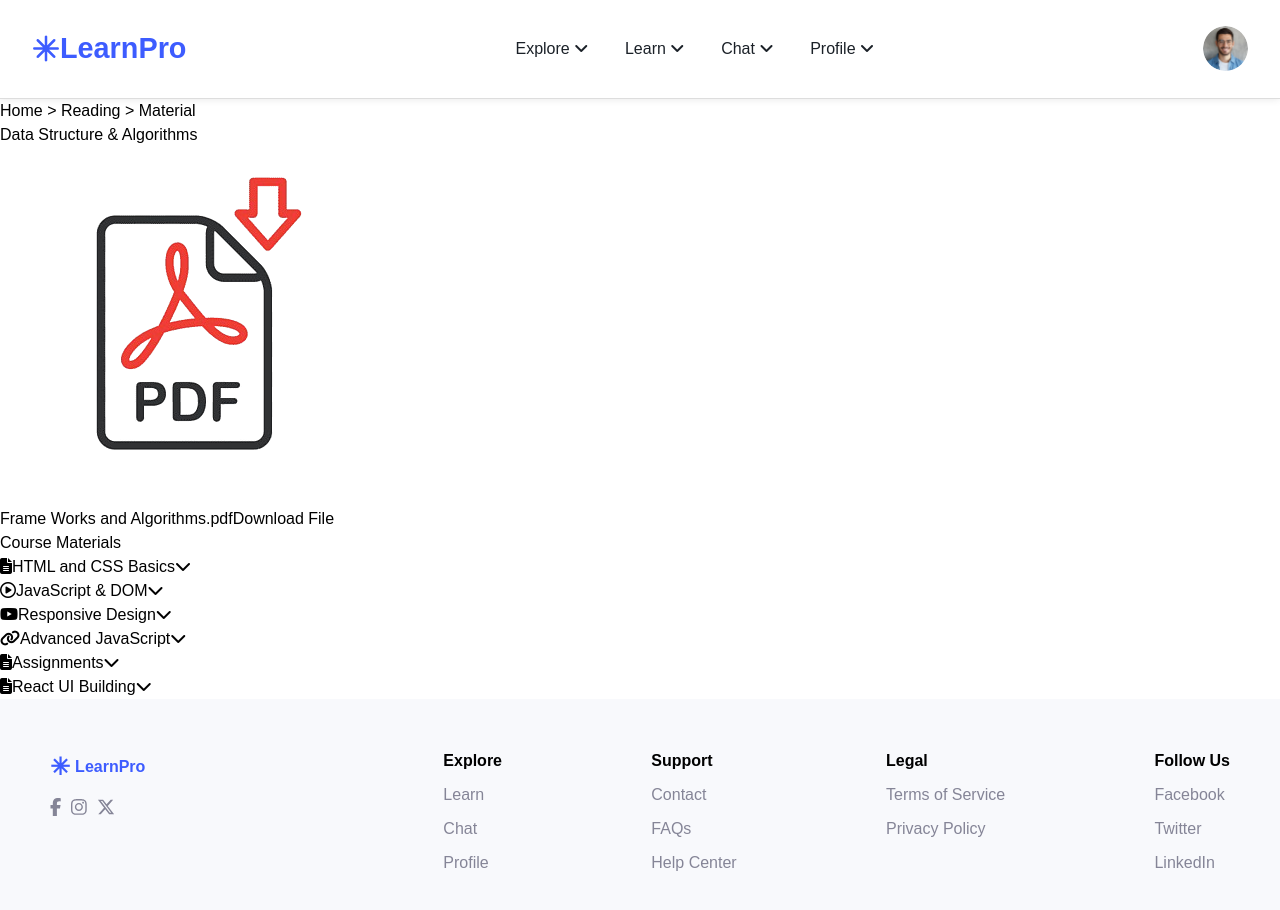
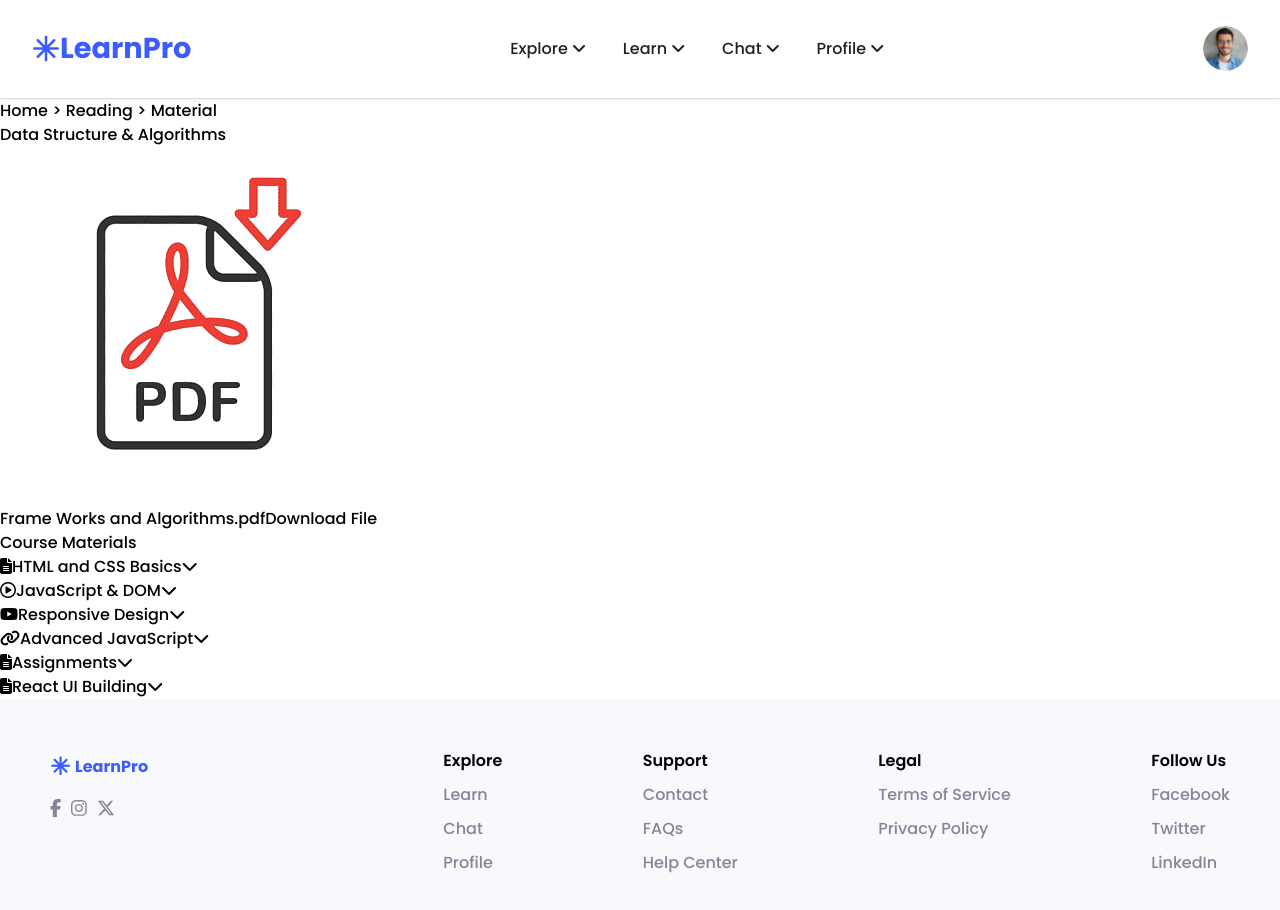
Before and after one commit to israrhusain5892/lms-frontend, a React (Vite) app: page / in a window 1280 px wide. Shown: the top 910 px of the page. Built offline with nearby package versions, Linux system fonts and the light colour scheme.

Commit message:
add font

```diff
--- a/src/components/CourseBody/course-body.css
+++ b/src/components/CourseBody/course-body.css
@@ -1,8 +1,19 @@
+
+@import url('https://fonts.googleapis.com/css2?family=Atkinson+Hyperlegible:ital,wght@0,400;0,700;1,400;1,700&family=Inter:ital,opsz,wght@0,14..32,100..900;1,14..32,100..900&family=Manrope:wght@200..800&family=Poppins:ital,wght@0,100;0,200;0,300;0,400;0,500;0,600;0,700;0,800;0,900;1,100;1,200;1,300;1,400;1,500;1,600;1,700;1,800;1,900&family=Raleway:ital,wght@0,100..900;1,100..900&display=swap');
+
+
 @tailwind base;
 @tailwind components;
 @tailwind utilities;
 
 
+*{
+    margin: 0;
+    padding: 0;
+    box-sizing: border-box;
+    font-family: 'Poppins', sans-serif;
+
+}
 
 
    .courseBody{
--- a/src/components/CourseDetails/coursedetails.css
+++ b/src/components/CourseDetails/coursedetails.css
@@ -1,3 +1,16 @@
+
+@import url('https://fonts.googleapis.com/css2?family=Atkinson+Hyperlegible:ital,wght@0,400;0,700;1,400;1,700&family=Inter:ital,opsz,wght@0,14..32,100..900;1,14..32,100..900&family=Manrope:wght@200..800&family=Poppins:ital,wght@0,100;0,200;0,300;0,400;0,500;0,600;0,700;0,800;0,900;1,100;1,200;1,300;1,400;1,500;1,600;1,700;1,800;1,900&family=Raleway:ital,wght@0,100..900;1,100..900&display=swap');
+
+
 @tailwind base;
 @tailwind components;
 @tailwind utilities;
+
+
+*{
+    margin: 0;
+    padding: 0;
+    box-sizing: border-box;
+    font-family: 'Poppins', sans-serif;
+
+}
```
